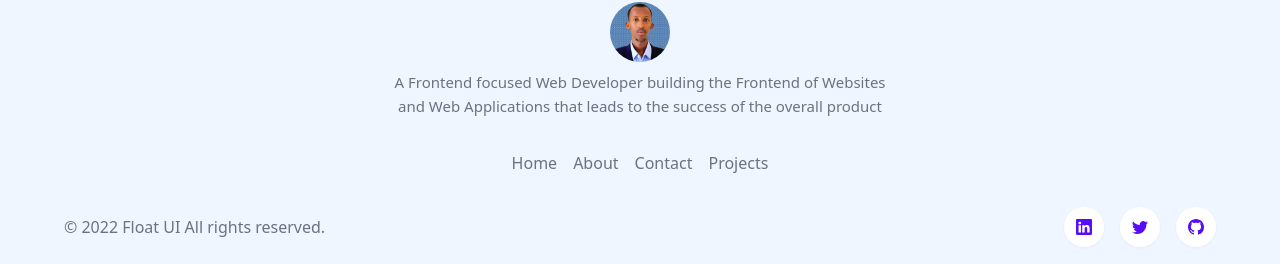
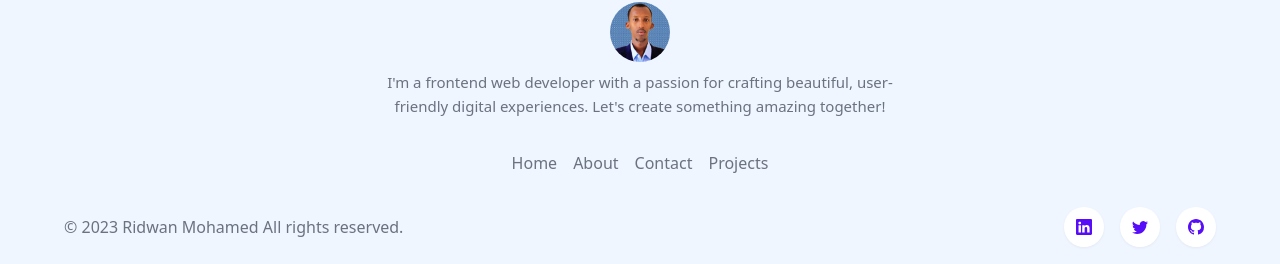
Before and after one commit to rimoza/portafolio, a Next.js app: page /projects/project-1 in a window 1280 px wide. Shown: the part 1054-1318 px from the top of the page. Built offline with nearby package versions, Linux system fonts and the light colour scheme.

Commit message:
fix: Minor fix

```diff
--- a/components/Footer/index.tsx
+++ b/components/Footer/index.tsx
@@ -5,6 +5,7 @@ import Container from "../Container/Container";
 import avatar from "../../public/images/avatar.jpg";
 
 function Footer() {
+  let date = new Date()
   const footerNavs = [
     {
       href: "/",
@@ -36,9 +37,9 @@ function Footer() {
             className="rounded-full"
           />
           <p className="leading-relaxed mt-2 text-[15px]">
-            A Frontend focused Web Developer building the Frontend of Websites
-            and Web Applications that leads to the success of the overall
-            product
+            I&apos;m a frontend web developer with a passion for crafting beautiful,
+            user-friendly digital experiences. Let&apos;s create something amazing
+            together!
           </p>
         </div>
         <ul className="items-center justify-center mt-8 space-y-5 sm:flex sm:space-x-4 sm:space-y-0">
@@ -50,24 +51,36 @@ function Footer() {
         </ul>
         <div className="mt-8 items-center justify-between sm:flex">
           <div className="mt-4 sm:mt-0">
-            &copy; 2022 Float UI All rights reserved.
+            &copy; {date.getFullYear()} Ridwan Mohamed All rights reserved.
           </div>
           <div className="mt-6 sm:mt-0">
             <ul className="flex items-center space-x-4">
               <li className="w-10 h-10 bg-white drop-shadow-sm rounded-full flex items-center justify-center transition ease-in-out delay-150 hover:-translate-y-1 hover:scale-110 duration-300">
-                <a href="https://www.linkedin.com/in/ridwan-mohamed-363477161/" target="_blank" rel="noreferrer">
+                <a
+                  href="https://www.linkedin.com/in/ridwan-mohamed-363477161/"
+                  target="_blank"
+                  rel="noreferrer"
+                >
                   <BsLinkedin className="text-primary" />
                 </a>
               </li>
 
               <li className="w-10 h-10 bg-white drop-shadow-sm rounded-full flex items-center justify-center transition ease-in-out delay-150 hover:-translate-y-1 hover:scale-110 duration-300">
-                <a href="https://twitter.com/rimoza_10" target="_blank" rel="noreferrer">
-                 <BsTwitter className="text-primary" />
+                <a
+                  href="https://twitter.com/rimoza_10"
+                  target="_blank"
+                  rel="noreferrer"
+                >
+                  <BsTwitter className="text-primary" />
                 </a>
               </li>
 
               <li className="w-10 h-10 bg-white drop-shadow-sm rounded-full flex items-center justify-center transition ease-in-out delay-150 hover:-translate-y-1 hover:scale-110 duration-300">
-                <a href="https://github.com/rimoza" target="_blank" rel="noreferrer">
+                <a
+                  href="https://github.com/rimoza"
+                  target="_blank"
+                  rel="noreferrer"
+                >
                   <BsGithub className="text-primary" />
                 </a>
               </li>
--- a/components/Hero/index.tsx
+++ b/components/Hero/index.tsx
@@ -13,14 +13,14 @@ const Hero = () => {
           </h1>
 
           <p className="mx-auto mt-4 max-w-xl sm:text-xl sm:leading-relaxed">
-            A Frontend focused Web Developer building the Frontend of Websites
-            and Web Applications that leads to the success of the overall
-            product
+            I&apos;m a frontend web developer with a passion for crafting
+            beautiful, user-friendly digital experiences. Let&apos;s create
+            something amazing together!
           </p>
           <div className="mt-8 flex flex-wrap justify-center gap-4">
             <a
               className="block w-full rounded border border-blue-600 bg-primary px-12 py-3 text-sm font-medium text-white hover:bg-transparent hover:text-primary focus:outline-none focus:ring active:text-opacity-75 sm:w-auto"
-              href="/get-started"
+              href="#projects"
             >
               PROJECTS
             </a>
--- a/components/Navbar/index.tsx
+++ b/components/Navbar/index.tsx
@@ -85,7 +85,7 @@ function Navbar() {
           <div className="hidden md:inline-block">
             <Link
               href="#contact"
-              className="py-3 px-4 text-white bg-primary rounded-md shadow transition ease-in-out delay-150 hover:-translate-y-1 hover:scale-110 duration-300"
+              className="py-3 px-4 text-white border border-primary bg-primary hover:bg-white hover:text-primary rounded-md shadow transition ease-in-out delay-150 hover:-translate-y-1 hover:scale-110 duration-300"
             >
              Contact Me
             </Link>
```
